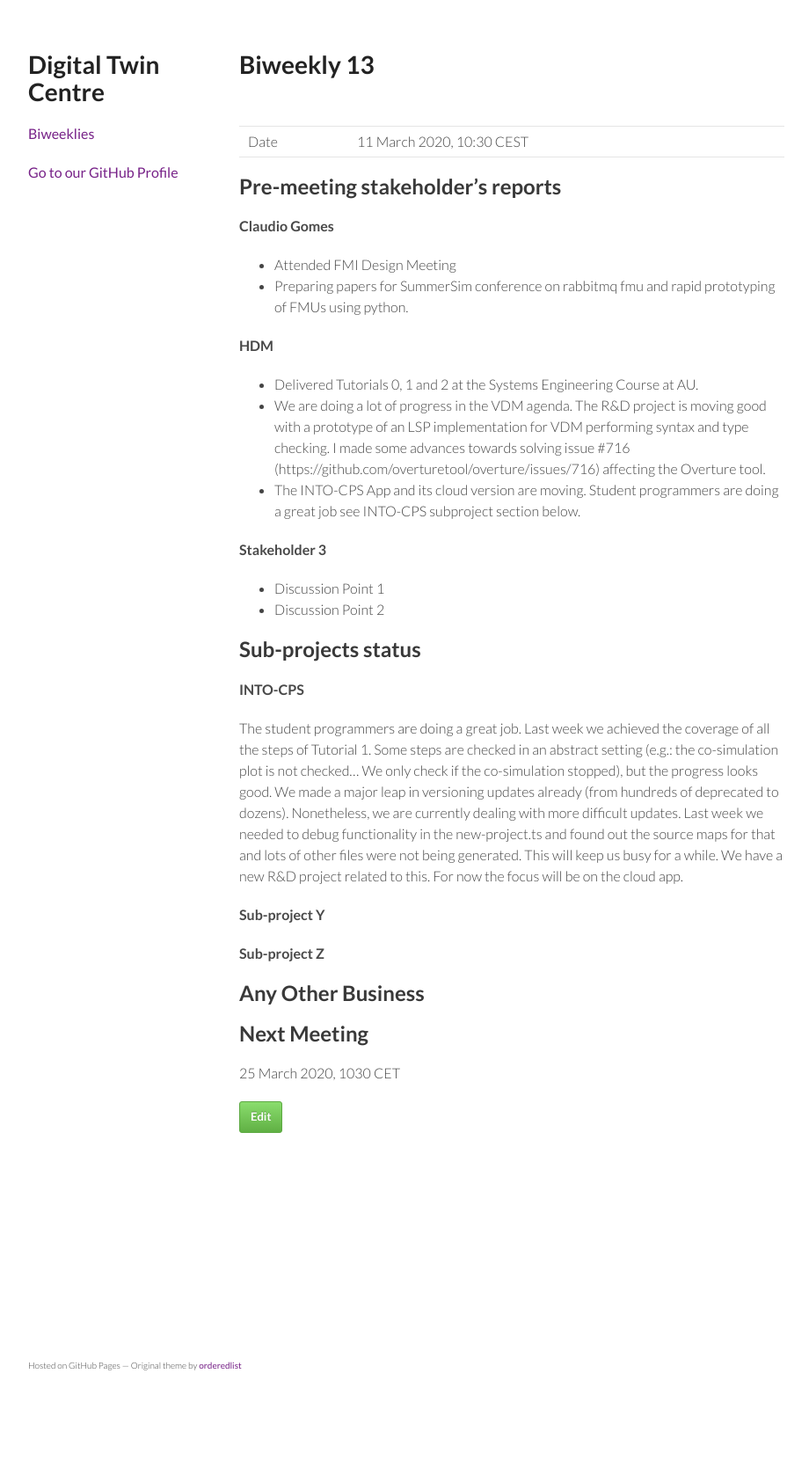
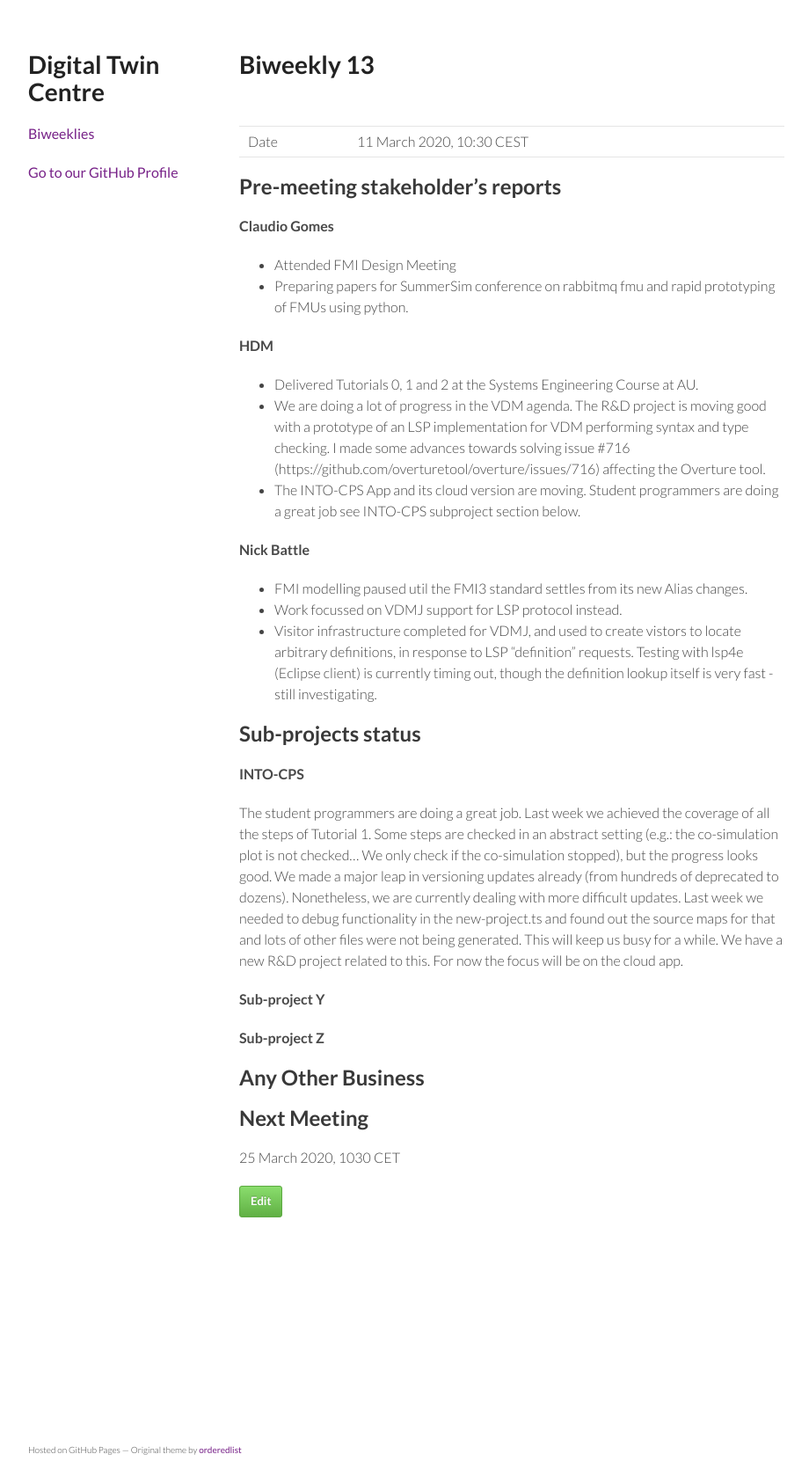
Before and after one commit to digitaltwincentre/digitaltwincentre.github.io, a Jekyll site: the page built from _biweeklies/Biweekly-13.md, in a window 1280 px wide. Shown: the whole page at 88% size, without its empty margins (178-1098 px from the left). Built offline with Jekyll 4.4.1, drawn with Linux system fonts in a browser that asks for light colours; nearby versions of some CDN libraries; before the commit the page ends 1582 px from its top, so only the background shows below that.

Commit message:
Update Biweekly-13.md

```diff
--- a/_biweeklies/Biweekly-13.md
+++ b/_biweeklies/Biweekly-13.md
@@ -29,10 +29,10 @@ date: 11 March 2020, 1030 CEST
 * We are doing a lot of progress in the VDM agenda. The R&D project is moving good with a prototype of an LSP implementation for VDM performing syntax and type checking. I made some advances towards solving issue #716 (https://github.com/overturetool/overture/issues/716) affecting the Overture tool.
 * The INTO-CPS App and its cloud version are moving. Student programmers are doing a great job see INTO-CPS subproject section below.
 
-
-#### Stakeholder 3
-* Discussion Point 1
-* Discussion Point 2
+#### Nick Battle
+* FMI modelling paused util the FMI3 standard settles from its new Alias changes.
+* Work focussed on VDMJ support for LSP protocol instead.
+* Visitor infrastructure completed for VDMJ, and used to create vistors to locate arbitrary definitions, in response to LSP "definition" requests. Testing with lsp4e (Eclipse client) is currently timing out, though the definition lookup itself is very fast - still investigating.
 
 
 ## Sub-projects status
```
